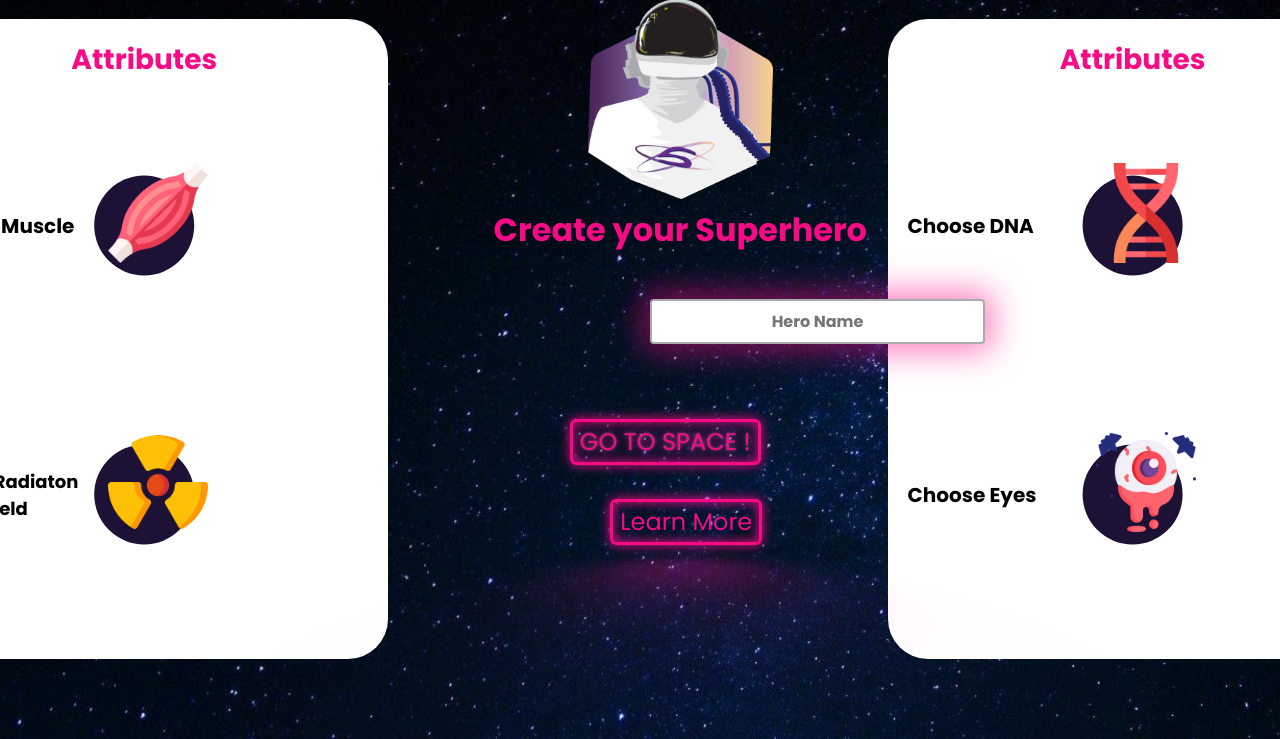
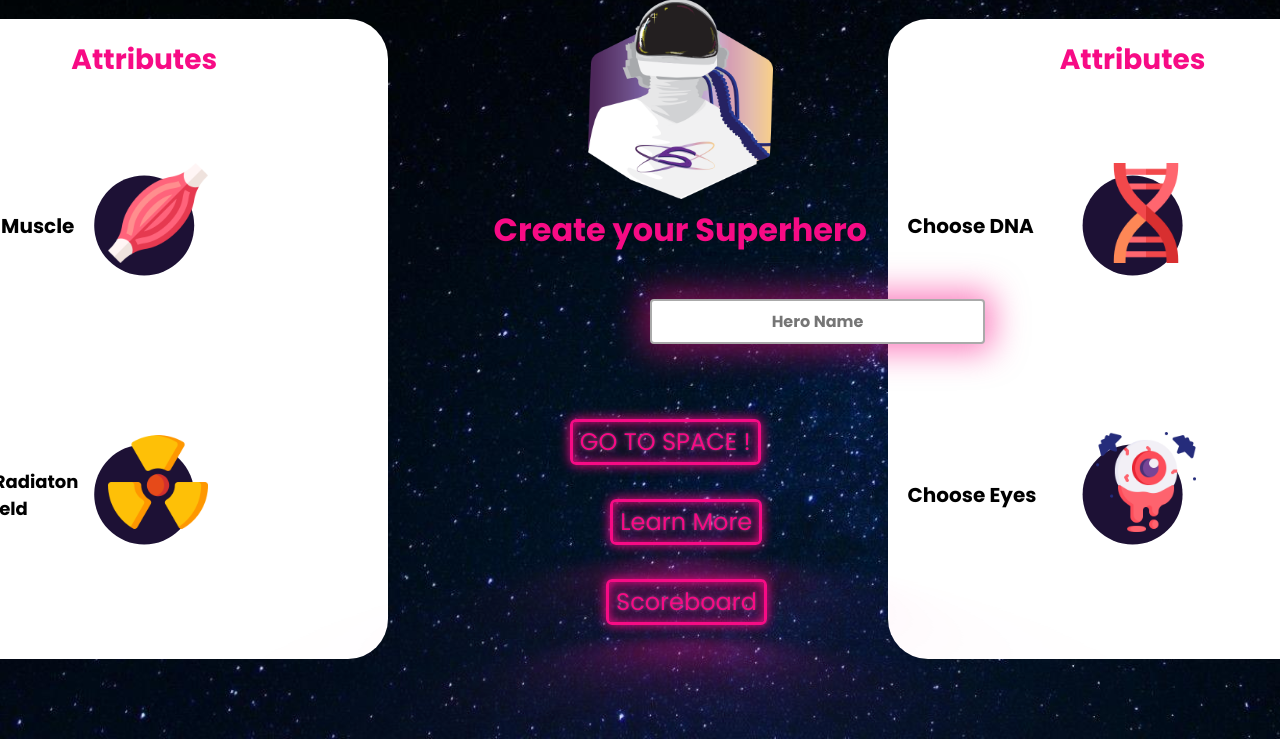
Before and after one commit to ahmed-elsarta/journey-to-jupiter, a Flask app: page /mainMenu in a window 1280 px wide; the page is wider, and only the part inside the window is pictured. Shown: the part 61-800 px from the top of that part. Run offline with Flask 2, Linux system fonts and the light colour scheme.

Commit message:
score btn

```diff
--- a/Website/static/css/main-menu.css
+++ b/Website/static/css/main-menu.css
@@ -406,7 +406,7 @@ form {
     border-radius: 0.25em;
     color: var(--clr-neon);
     padding: 0.1em 0.3em;
-    cursor: pointer;=
+    cursor: pointer;
     text-shadow: 0 0 0.125em hsl(0 0% 100% / 0.3), 0 0 0.45em currentColor;
     box-shadow: inset 0 0 0.5em 0 var(--clr-neon), 0 0 0.5em 0 var(--clr-neon);
     position: absolute;
@@ -438,3 +438,49 @@ form {
 .Info-btn:hover a{
     color: white;
 }
+
+
+.score-btn a{
+    text-decoration: none;
+    color: var(--clr-neon);
+}
+
+.score-btn {
+    font-size: 1.5rem;
+    display: inline-block;
+    border: var(--clr-neon) 0.125em solid;
+    border-radius: 0.25em;
+    color: var(--clr-neon);
+    padding: 0.1em 0.3em;
+    cursor: pointer;
+    text-shadow: 0 0 0.125em hsl(0 0% 100% / 0.3), 0 0 0.45em currentColor;
+    box-shadow: inset 0 0 0.5em 0 var(--clr-neon), 0 0 0.5em 0 var(--clr-neon);
+    position: absolute;
+    top: 150%;
+    left: 32%;
+    transition: background-color 0.2s linear;
+}
+
+.score-btn::before{
+    pointer-events: none;
+    content: "";
+    position: absolute;
+    background-color: var(--clr-neon);
+    top: 120%;
+    left: 0;
+    width: 100%;
+    height: 100%;
+    transform: perspective(1.5em) rotateX(40deg) scale(1, 0.35);
+    filter: blur(2em);
+}
+
+.score-btn:hover,
+.score-btn:focus {
+    background: var(--clr-neon);
+    color: white;
+    text-shadow: none;
+}
+
+.score-btn:hover a{
+    color: white;
+}
--- a/Website/templates/main-menu.html
+++ b/Website/templates/main-menu.html
@@ -230,6 +230,10 @@
             <a href="{{url_for('info')}}" class=".Info-btn"><span>Learn More</span></a>
         </div>
 
+        <div class="score-btn">
+            <a href=""><span>Scoreboard</span></a>
+        </div>
+
 
 
 
```
